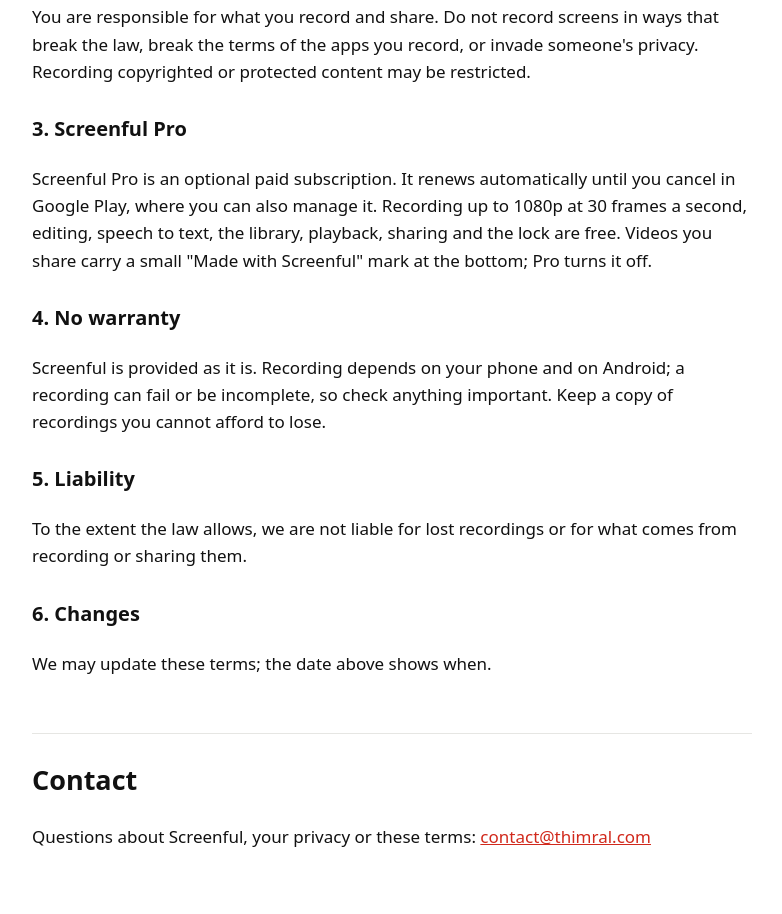
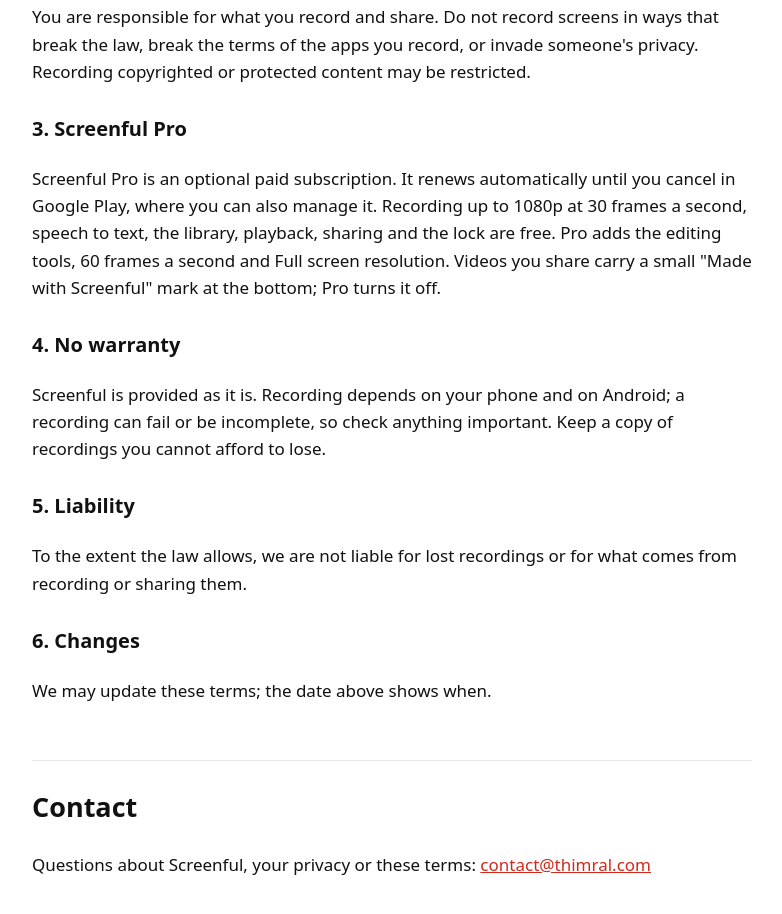
Before and after one commit to Thimral/screenful-policy, a plain HTML site: page index.html in a window 1280 px wide. Shown: the part 2633-3547 px from the top of the page, without its empty margins (248-1030 px from the left). Before the commit the page ends 3524 px from the top, so only its background shows below. Drawn offline with Linux system fonts and the light colour scheme.

Commit message:
Terms: editing tools are part of Pro
Co-Authored-By: Claude Sonnet 5.5 <noreply@anthropic.com>
Claude-Session: https://claude.ai/code/session_017zFYnB5zzV6N6ugroMb4zJ

```diff
--- a/index.html
+++ b/index.html
@@ -37,7 +37,7 @@
 <h3>2. What you record</h3>
 <p>You are responsible for what you record and share. Do not record screens in ways that break the law, break the terms of the apps you record, or invade someone's privacy. Recording copyrighted or protected content may be restricted.</p>
 <h3>3. Screenful Pro</h3>
-<p>Screenful Pro is an optional paid subscription. It renews automatically until you cancel in Google Play, where you can also manage it. Recording up to 1080p at 30 frames a second, editing, speech to text, the library, playback, sharing and the lock are free. Videos you share carry a small "Made with Screenful" mark at the bottom; Pro turns it off.</p>
+<p>Screenful Pro is an optional paid subscription. It renews automatically until you cancel in Google Play, where you can also manage it. Recording up to 1080p at 30 frames a second, speech to text, the library, playback, sharing and the lock are free. Pro adds the editing tools, 60 frames a second and Full screen resolution. Videos you share carry a small "Made with Screenful" mark at the bottom; Pro turns it off.</p>
 <h3>4. No warranty</h3>
 <p>Screenful is provided as it is. Recording depends on your phone and on Android; a recording can fail or be incomplete, so check anything important. Keep a copy of recordings you cannot afford to lose.</p>
 <h3>5. Liability</h3>
```
